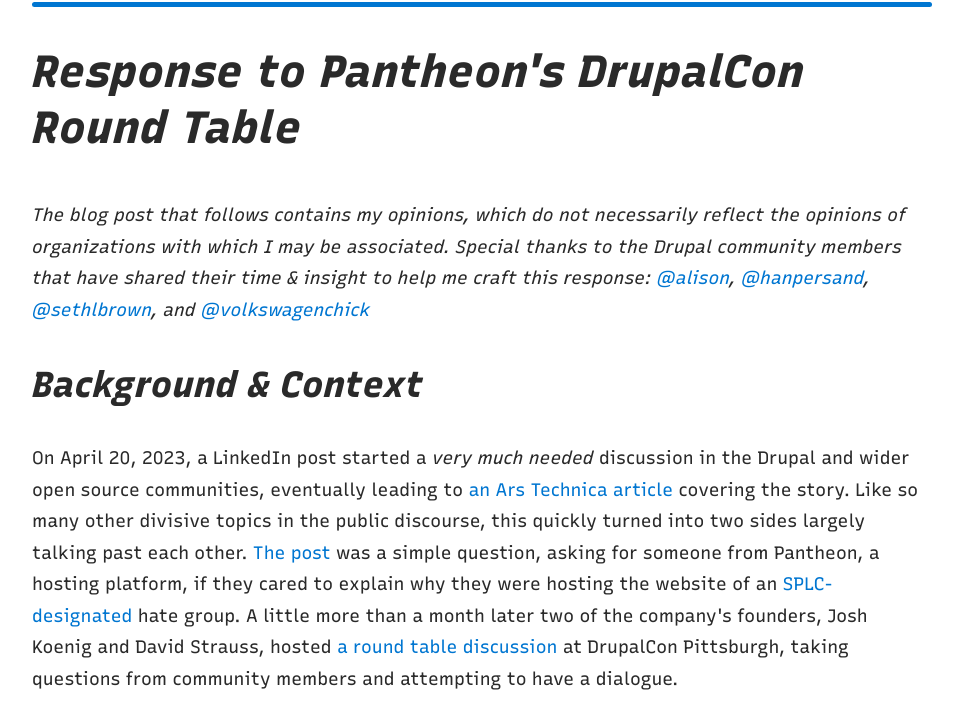
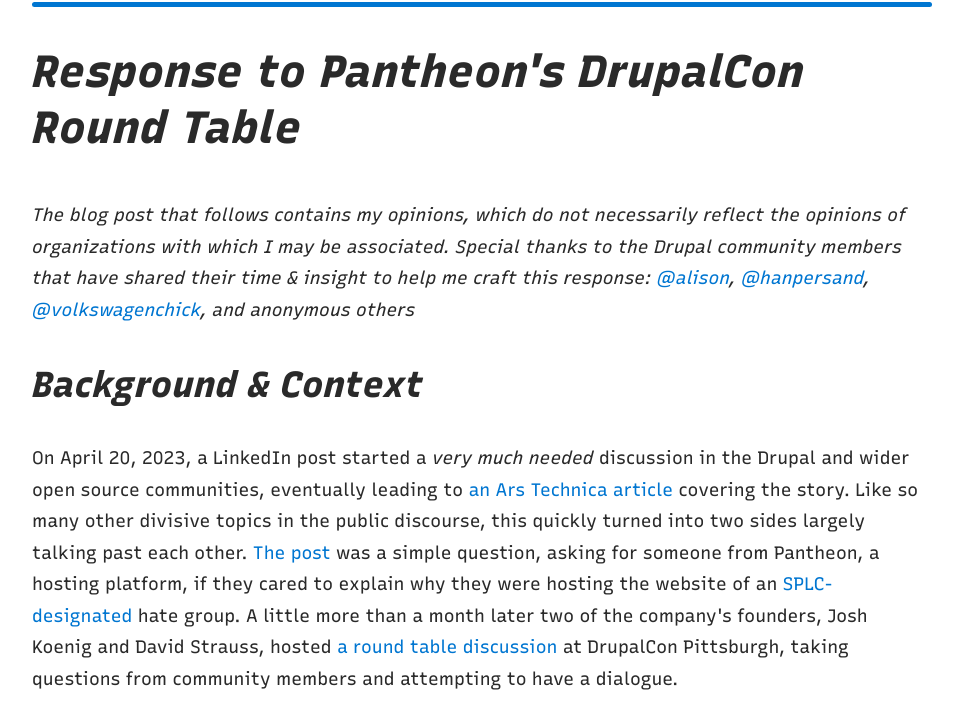
Before and after one commit to andy-blum/andy-blum, an Eleventy site: page src/articles/2023-06-28_response-to-pantheon.md in a window 1280 px wide. Shown: the part 84-794 px from the top of the page, without its empty margins (158-1121 px from the left). Built offline with nearby package versions, Linux system fonts and the light colour scheme; Eleventy itself is replaced by a stand-in of ours; files that its build step writes are made by us from their sources.

Commit message:
adjust acknowledgements

```diff
--- a/src/articles/2023-06-28_response-to-pantheon.md
+++ b/src/articles/2023-06-28_response-to-pantheon.md
@@ -7,7 +7,7 @@
 summary: "On April 20, 2023, a LinkedIn post started a very much needed discussion in the Drupal and wider open source communities. The post was a simple question, asking for someone from Pantheon if they cared to explain why they were hosting the website of an SPLC-designated hate group. Two of the company's founders, Josh Koenig and David Strauss, hosted a round table discussion at DrupalCon Pittsburgh, taking questions from community members and attempting to have a dialogue. I ultimately found this meeting to be unproductive and their explanations unsatisfactory."
 ---
 
-_The blog post that follows contains my opinions, which do not necessarily reflect the opinions of organizations with which I may be associated. Special thanks to the Drupal community members that have shared their time & insight to help me craft this response: [@alison](https://www.drupal.org/u/alison), [@hanpersand](https://www.drupal.org/u/hanpersand), [@sethlbrown](https://www.drupal.org/u/sethlbrown), and [@volkswagenchick](https://www.drupal.org/u/volkswagenchick)_
+_The blog post that follows contains my opinions, which do not necessarily reflect the opinions of organizations with which I may be associated. Special thanks to the Drupal community members that have shared their time & insight to help me craft this response: [@alison](https://www.drupal.org/u/alison), [@hanpersand](https://www.drupal.org/u/hanpersand), [@volkswagenchick](https://www.drupal.org/u/volkswagenchick), and anonymous others_
 
 ## Background & Context
 
```
